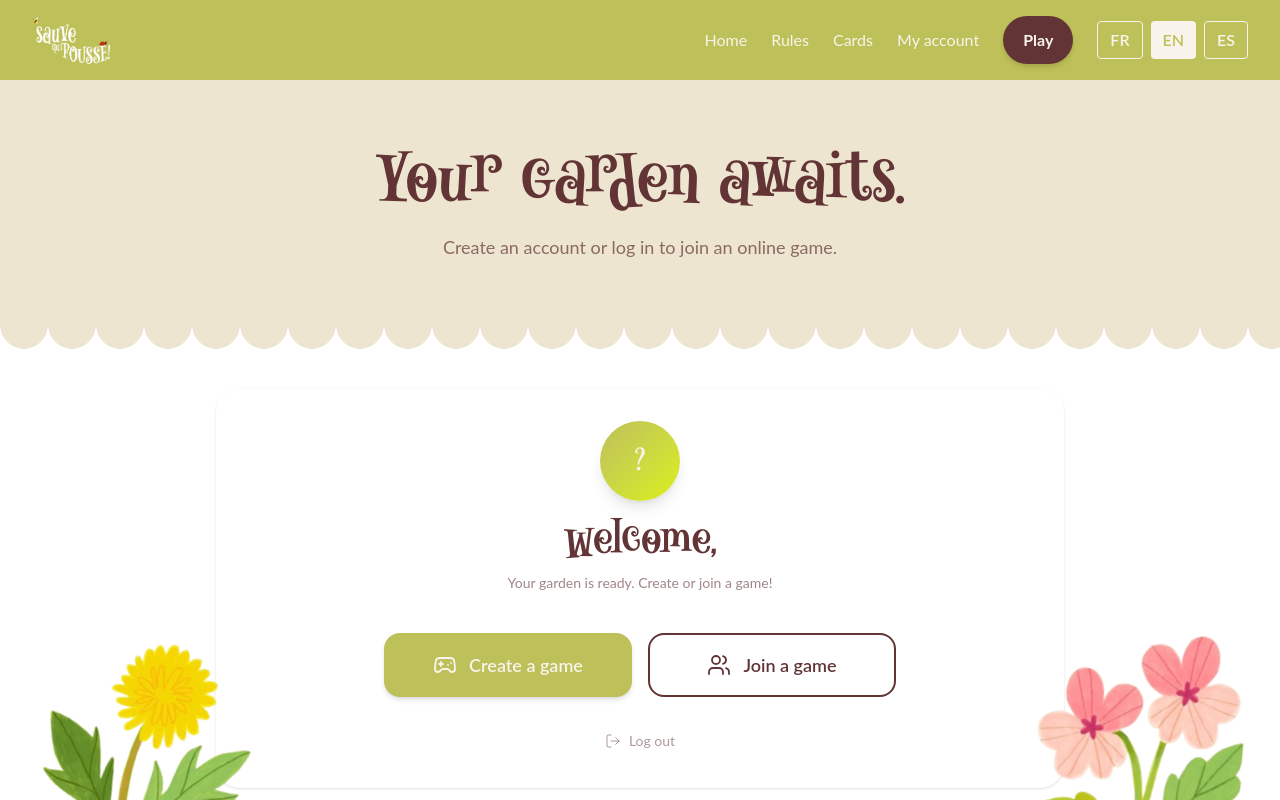
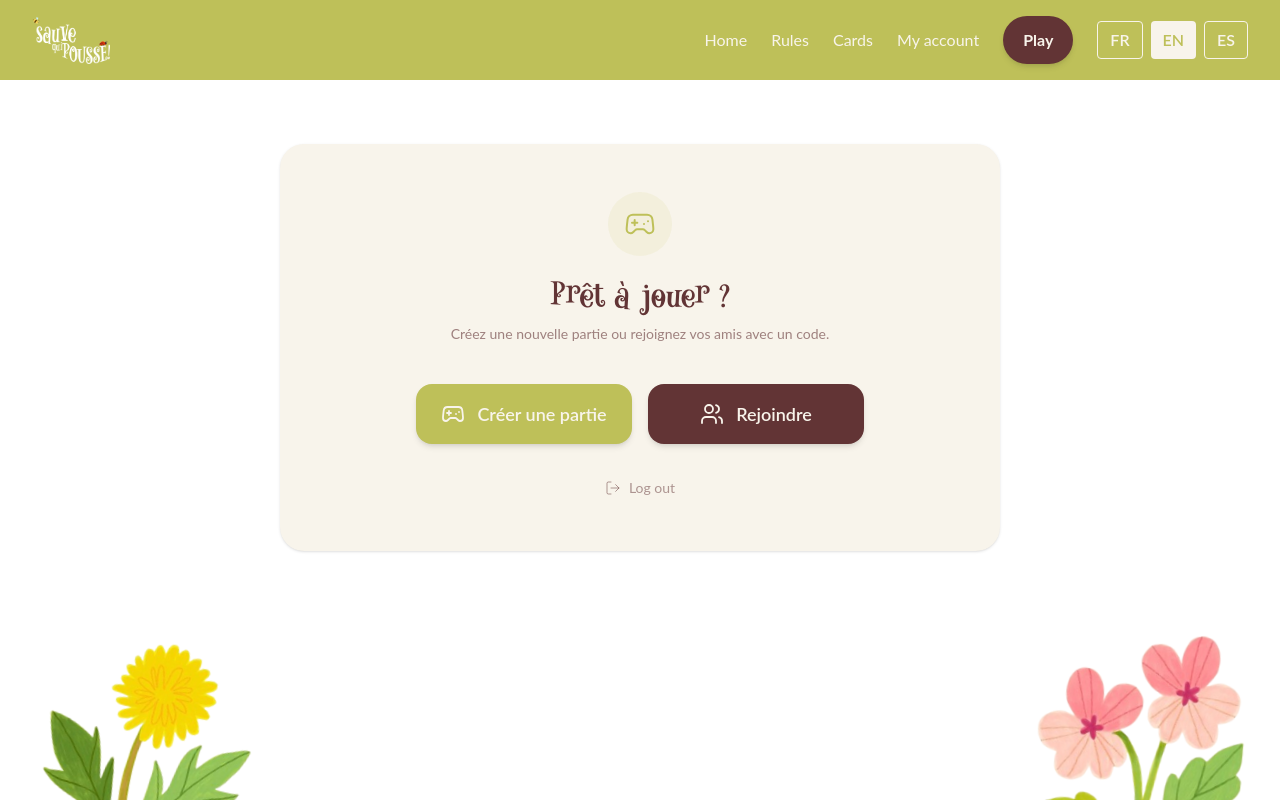
Before and after one commit to DerouillonAlice/sauve_qui_pousse, a Vue app: page /jouer in a window 1280 px wide. Shown: the top 800 px of the page. Built offline with nearby package versions, Linux system fonts and the light colour scheme; sample sign-in values are in the browser's storage.

Commit message:
feat: redesign play view, add translations and rules video

```diff
--- a/src/composables/useGame.ts
+++ b/src/composables/useGame.ts
@@ -12,6 +12,7 @@ const ERROR_MAP: Record<string, string> = {
   'This pseudo is already taken in this game session.': 'game.error.pseudo_taken',
   'Invalid or expired join code.': 'game.error.invalid_code',
   'Cannot join a game session that is already started or finished.': 'game.error.session_started',
+  'Active game session not found for this room code.': 'game.error.not_found',
 }
 
 function mapError(msg: string): string {
--- a/src/locales/en.json
+++ b/src/locales/en.json
@@ -262,7 +262,8 @@
     "error": {
       "pseudo_taken": "This name is already taken in this game.",
       "invalid_code": "Invalid or expired code.",
-      "session_started": "This game has already started or finished."
+      "session_started": "This game has already started or finished.",
+      "not_found": "No active game session found for this code."
     },
     "join": {
       "title": "Join a game",
--- a/src/locales/es.json
+++ b/src/locales/es.json
@@ -262,7 +262,8 @@
     "error": {
       "pseudo_taken": "Este nombre ya está en uso en esta partida.",
       "invalid_code": "Código inválido o expirado.",
-      "session_started": "Esta partida ya ha comenzado o terminado."
+      "session_started": "Esta partida ya ha comenzado o terminado.",
+      "not_found": "No se encontró ninguna partida activa para este código."
     },
     "join": {
       "title": "Unirse a una partida",
--- a/src/locales/fr.json
+++ b/src/locales/fr.json
@@ -262,7 +262,8 @@
     "error": {
       "pseudo_taken": "Ce prénom est déjà utilisé dans cette partie.",
       "invalid_code": "Code invalide ou expiré.",
-      "session_started": "Cette partie est déjà lancée ou terminée."
+      "session_started": "Cette partie est déjà lancée ou terminée.",
+      "not_found": "Aucune partie active trouvée pour ce code."
     },
     "join": {
       "title": "Rejoindre une partie",
--- a/src/views/PlayView.vue
+++ b/src/views/PlayView.vue
@@ -6,7 +6,6 @@ import { useGame } from '@/composables/useGame'
 import GameLobby from '@/components/GameLobby.vue'
 import GameActive from '@/components/GameActive.vue'
 import { LogOut, Gamepad2, Users, Loader2, AlertCircle, CheckCircle2 } from 'lucide-vue-next'
-import WaveEdge from '@/components/WaveEdge.vue'
 import { useRouter } from 'vue-router'
 
 const { t, tm } = useI18n()
@@ -55,22 +54,9 @@ onUnmounted(() => stopPolling())
   <!-- Full-screen game view — bypasses hero+grid entirely -->
   <GameActive v-if="isAuthenticated && isInGame && (isActive || isFinished)" />
 
-  <div v-else class="min-h-screen">
+  <div v-else class="bg-white min-h-screen pt-10 lg:pt-16 pb-24">
 
-    <!-- HERO -->
-    <section class="py-16 px-6 text-center bg-cream-dark">
-        <div class="max-w-xl mx-auto">
-        <h1 class="text-brown mb-3">{{ t('play.hero.title') }}</h1>
-        <p class="text-brown/70 text-lg">{{ t('play.hero.subtitle') }}</p>
-      </div>
-    </section>
-
-    <!-- Vagues crème -->
-    <WaveEdge color="var(--color-cream-dark)" :size="48" />
-
-
-
-    <div class="max-w-4xl mx-auto px-6 py-10 gap-12">
+    <div class="max-w-3xl mx-auto px-6 gap-12">
 
       <!-- IN-GAME: LOBBY -->
       <div v-if="isAuthenticated && isInGame" class="lg:col-span-2">
@@ -78,14 +64,13 @@ onUnmounted(() => stopPolling())
       </div>
 
       <!-- LOGGED-IN: CREATE / JOIN -->
-      <div v-else-if="isAuthenticated" class="bg-white/70 rounded-3xl p-8 shadow-sm lg:col-span-2">
-        <div class="max-w-lg mx-auto text-center">
-          <div class="w-20 h-20 mx-auto mb-4 rounded-full bg-gradient-to-br from-primary to-lime flex items-center justify-center text-cream text-3xl font-game shadow-lg">
-            {{ auth.user?.pseudo?.charAt(0)?.toUpperCase() ?? '?' }}
+      <div v-else-if="isAuthenticated" class="bg-cream rounded-3xl p-8 sm:p-12 shadow-sm text-center">
+        <div class="max-w-md mx-auto">
+          <div class="w-16 h-16 mx-auto mb-6 rounded-full bg-primary/10 flex items-center justify-center text-primary">
+            <Gamepad2 :stroke-width="1.5" class="w-8 h-8" />
           </div>
-          <h2 class="text-brown mb-1">{{ t('play.logged.welcome') }}</h2>
-          <p class="text-primary font-semibold text-2xl font-game mb-2">{{ auth.user?.pseudo }}</p>
-          <p class="text-brown/60 text-sm mb-10">{{ t('play.logged.subtitle') }}</p>
+          <h2 class="text-brown font-game text-3xl mb-2">Prêt à jouer ?</h2>
+          <p class="text-brown/60 text-sm mb-10">Créez une nouvelle partie ou rejoignez vos amis avec un code.</p>
 
           <Transition
             enter-active-class="transition-all duration-300 ease-out"
@@ -101,17 +86,17 @@ onUnmounted(() => stopPolling())
             </div>
           </Transition>
 
-          <div class="grid gap-4 sm:grid-cols-2 mb-8">
+          <div class="flex flex-col sm:flex-row gap-4 mb-8">
             <button id="btn-create-game" @click="handleCreateGame" :disabled="isCreating"
-              class="flex items-center justify-center gap-3 px-6 py-4 bg-primary text-cream rounded-2xl font-semibold text-lg hover:scale-[1.03] active:scale-[0.98] transition-all shadow-md cursor-pointer disabled:opacity-50">
+              class="flex-1 flex items-center justify-center gap-3 px-6 py-4 bg-primary text-cream rounded-2xl font-semibold text-lg hover:scale-[1.02] active:scale-[0.98] transition-all shadow-md cursor-pointer disabled:opacity-50">
               <Loader2 v-if="isCreating" :stroke-width="2" class="w-6 h-6 animate-spin" />
               <Gamepad2 v-else :stroke-width="1.8" class="w-6 h-6" />
-              {{ t('play.logged.create_game') }}
+              Créer une partie
             </button>
             <button id="btn-join-game" @click="showJoinModal = true"
-              class="flex items-center justify-center gap-3 px-6 py-4 border-2 border-brown text-brown rounded-2xl font-semibold text-lg hover:bg-brown hover:text-cream transition-colors cursor-pointer">
+              class="flex-1 flex items-center justify-center gap-3 px-6 py-4 bg-brown text-cream rounded-2xl font-semibold text-lg hover:scale-[1.02] active:scale-[0.98] transition-all shadow-md cursor-pointer">
               <Users :stroke-width="1.8" class="w-6 h-6" />
-              {{ t('play.logged.join_game') }}
+              Rejoindre
             </button>
           </div>
 
--- a/src/views/RulesView.vue
+++ b/src/views/RulesView.vue
@@ -29,6 +29,18 @@ const winSteps = computed(() => tm('rules.win.steps') as string[])
     </section>
 
     <div class="max-w-2xl mx-auto px-6 py-16 space-y-16">
+
+      <!-- VIDEO -->
+      <section>
+        <iframe
+          class="w-full aspect-video rounded-2xl shadow-md"
+          src="https://www.youtube.com/embed/qtWtEbnrTac"
+          title="Tutoriel Sauve qui Pousse"
+          frameborder="0"
+          allow="accelerometer; autoplay; clipboard-write; encrypted-media; gyroscope; picture-in-picture; web-share"
+          allowfullscreen>
+        </iframe>
+      </section>
 
       <!-- PRINCIPE -->
       <section>
```
